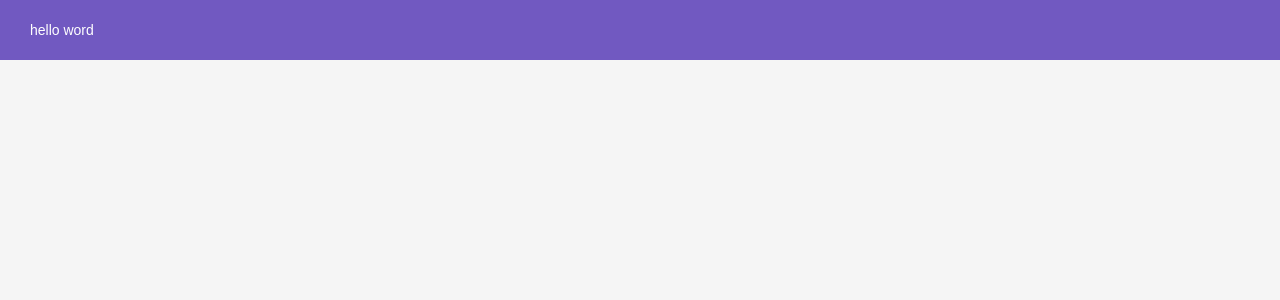
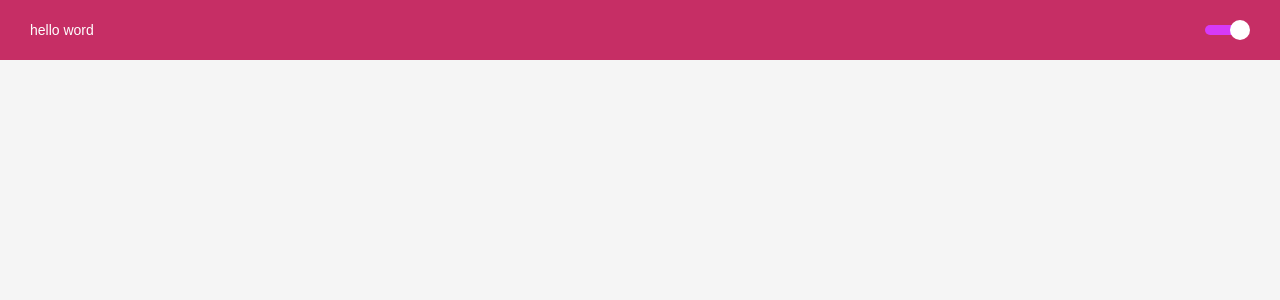
Before and after one commit to matheuspython/react-tema-dark, a React (Create React App) app in the folder themeswitcher/: page / in a window 1280 px wide. Shown: the top 300 px of the page. Built offline with nearby package versions, Linux system fonts and the light colour scheme.

Commit message:
adicionando polished

```diff
--- a/themeswitcher/package.json
+++ b/themeswitcher/package.json
@@ -10,6 +10,7 @@
     "@types/node": "^12.0.0",
     "@types/react": "^17.0.0",
     "@types/react-dom": "^17.0.0",
+    "polished": "^4.1.1",
     "react": "^17.0.1",
     "react-dom": "^17.0.1",
     "react-scripts": "4.0.3",
--- a/themeswitcher/src/components/header/index.tsx
+++ b/themeswitcher/src/components/header/index.tsx
@@ -1,9 +1,26 @@
-import React from 'react'
+import React, {useContext} from 'react'
+import Switch from 'react-switch'
+import {ThemeContext} from 'styled-components'
+
 import {Container} from './styles'
 const Header: React.FC = ()=>{
+  const {colors}= useContext(ThemeContext)
+
   return(
     <Container>
       hello word
+
+      <Switch
+      onChange={()=>{}}
+      checked={true}
+      checkedIcon={false}
+      uncheckedIcon={false}
+      height={10}
+      width={40}
+      handleDiameter={20}
+      offColor=""
+      onColor={colors.secundary}
+/>
     </Container>
   )
 }
--- a/themeswitcher/src/components/header/styles.ts
+++ b/themeswitcher/src/components/header/styles.ts
@@ -2,9 +2,10 @@
 
 export const Container = styled.div`
   height:60px;
-  background:#7159c1;
+  background:${props => props.theme.colors.primary};
   color:#fff;
   display:flex;
   align-items:center;
   padding:0 30px;
+  justify-content:space-between;
 `
--- a/themeswitcher/src/styles/global.ts
+++ b/themeswitcher/src/styles/global.ts
@@ -9,7 +9,7 @@
 body{
   background:${props => props.theme.colors.background};
   font-size:14px;
-  color:#333;
+  color:${props => props.theme.colors.text};
   font-family:sans-serif;
 }
 `
```
Also changed, not shown: 1 other file (tests, documents, lock files or other folders).
